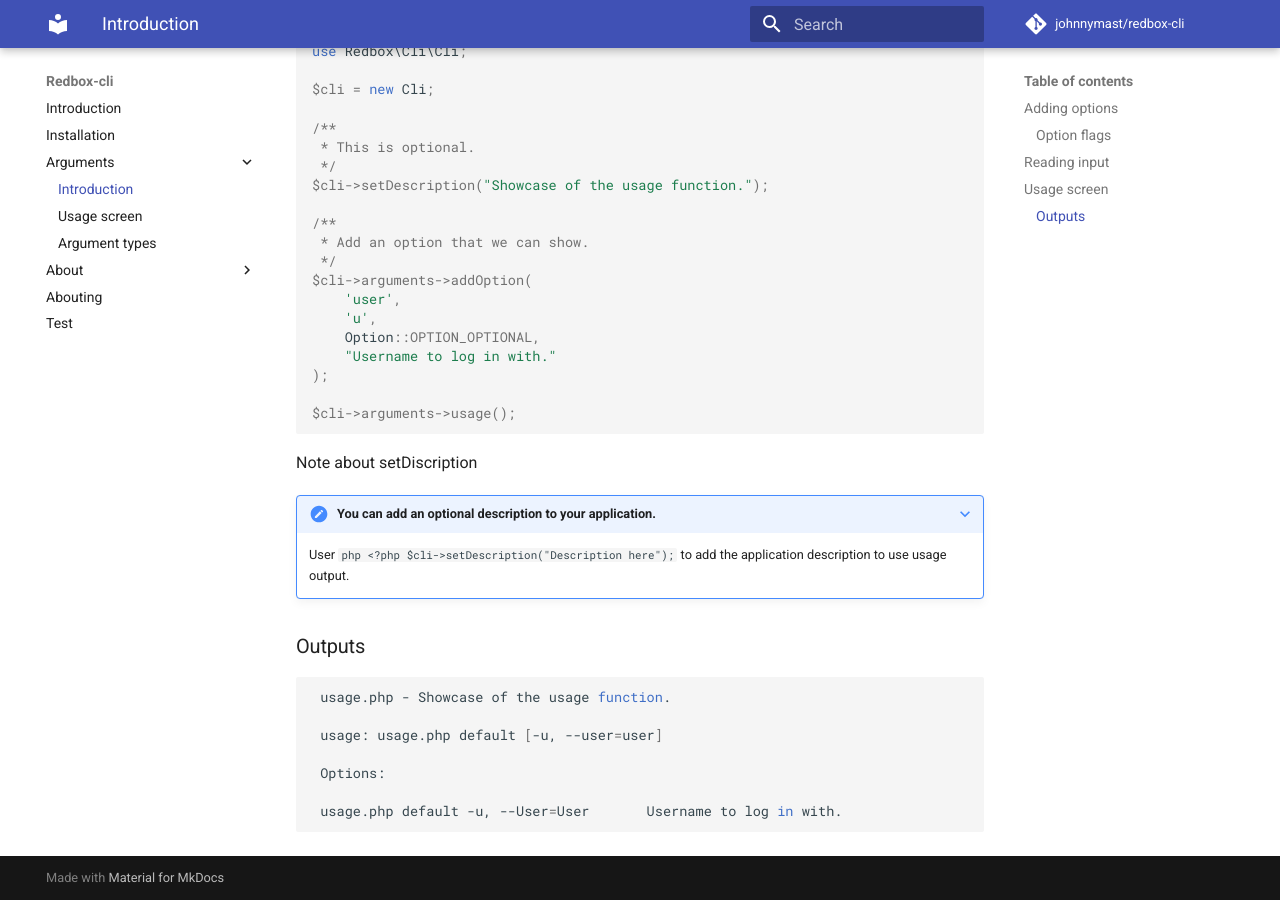
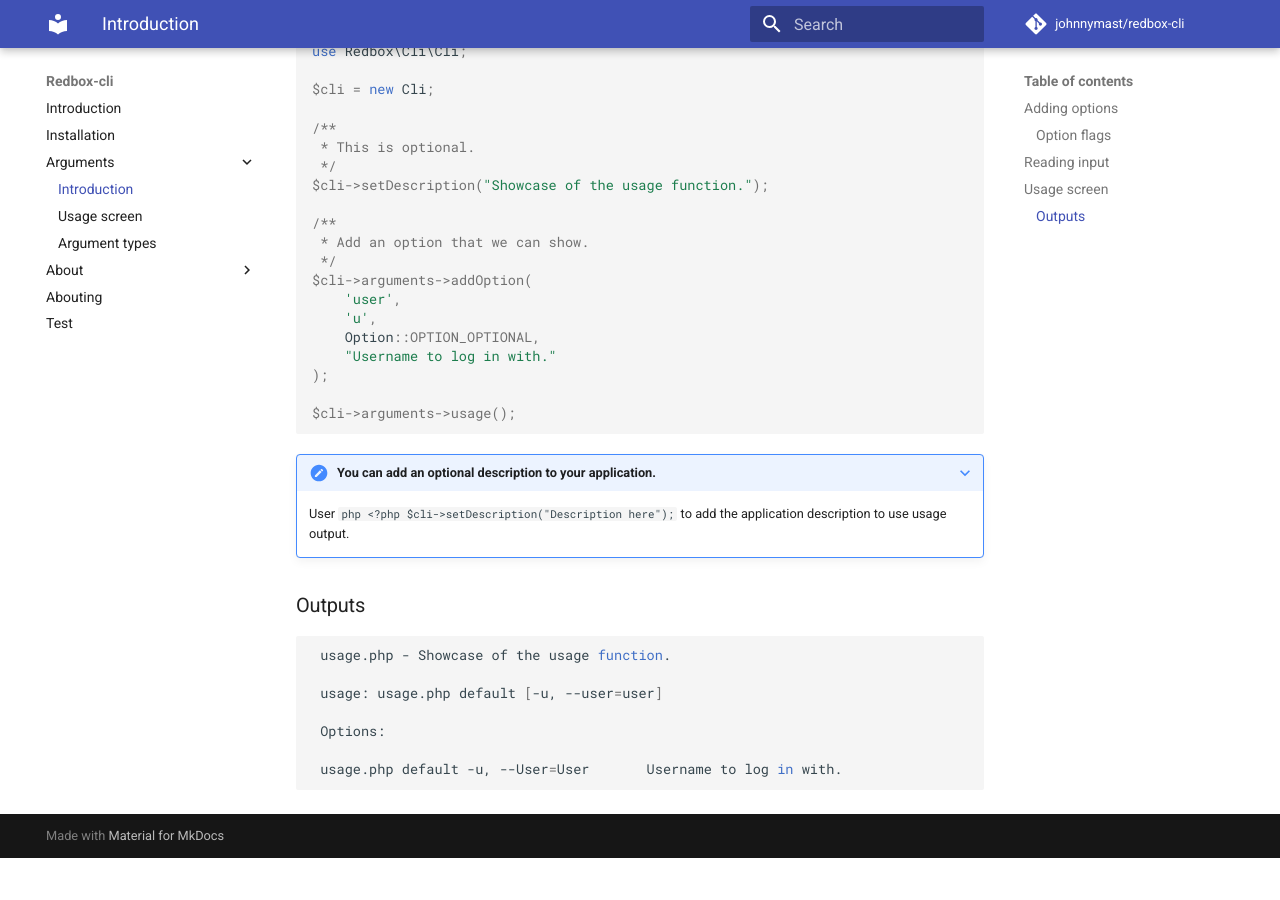
Before and after one commit to johnnymast/redbox-cli, an MkDocs documentation site: the page built from docs/arguments/introduction.md, in a window 1280 px wide and 900 px high, scrolled down 2085 px. Built offline with MkDocs 1.6.1 and Material for MkDocs 9.7.7, drawn with Linux system fonts in a browser that asks for light colours; comment, search, counter and statistics services are not loaded; after the commit the page ends 2943 px from its top, so only the background shows below that.

````diff
--- a/docs/arguments/introduction.md
+++ b/docs/arguments/introduction.md
@@ -116,8 +116,6 @@ $cli->arguments->addOption(
 $cli->arguments->usage();
 ```
 
-Note about setDiscription
-
 ???+ note "You can add an optional description to your application."
 
     User ```php <?php $cli->setDescription("Description here"); ``` to add the application description to use usage output.
````
